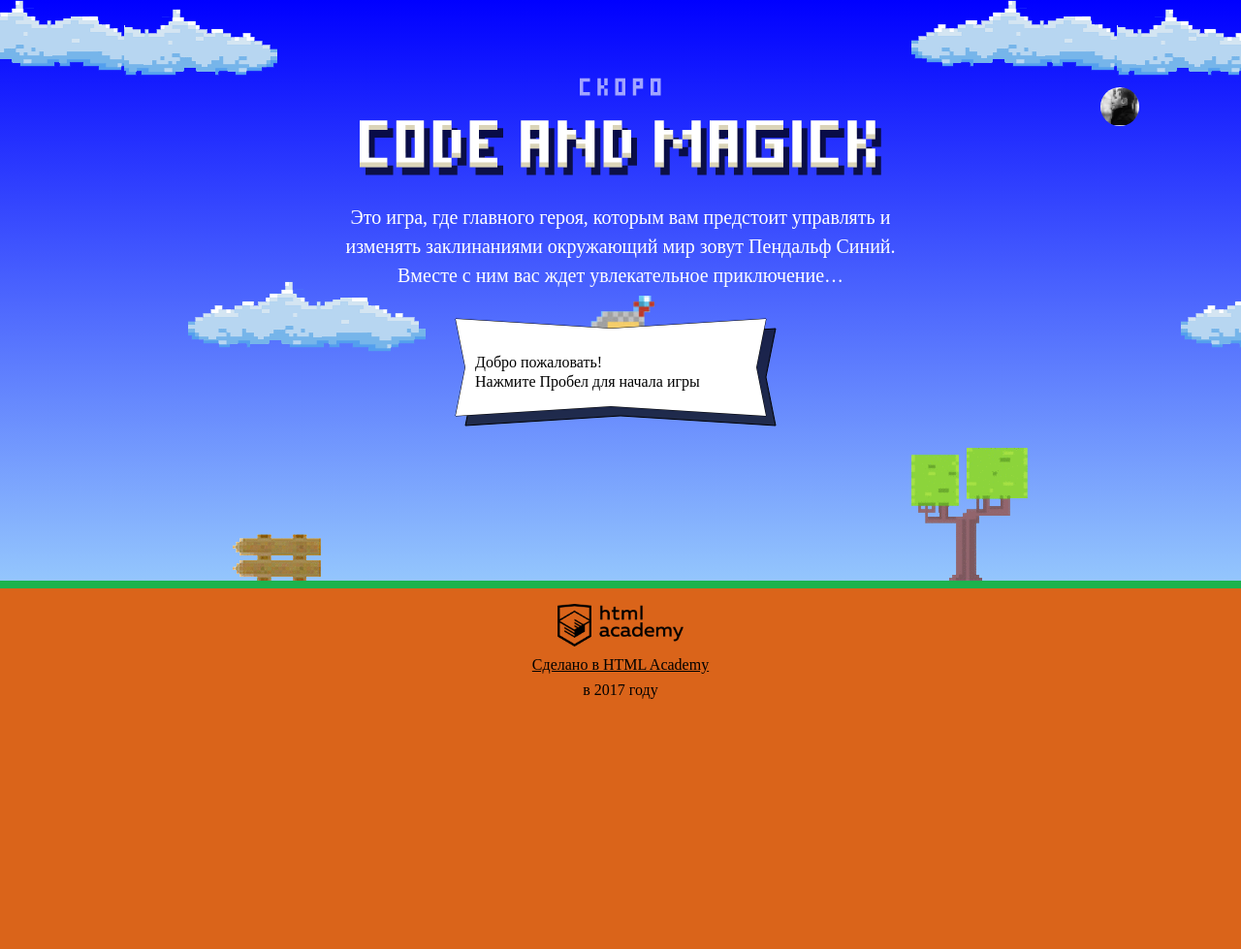
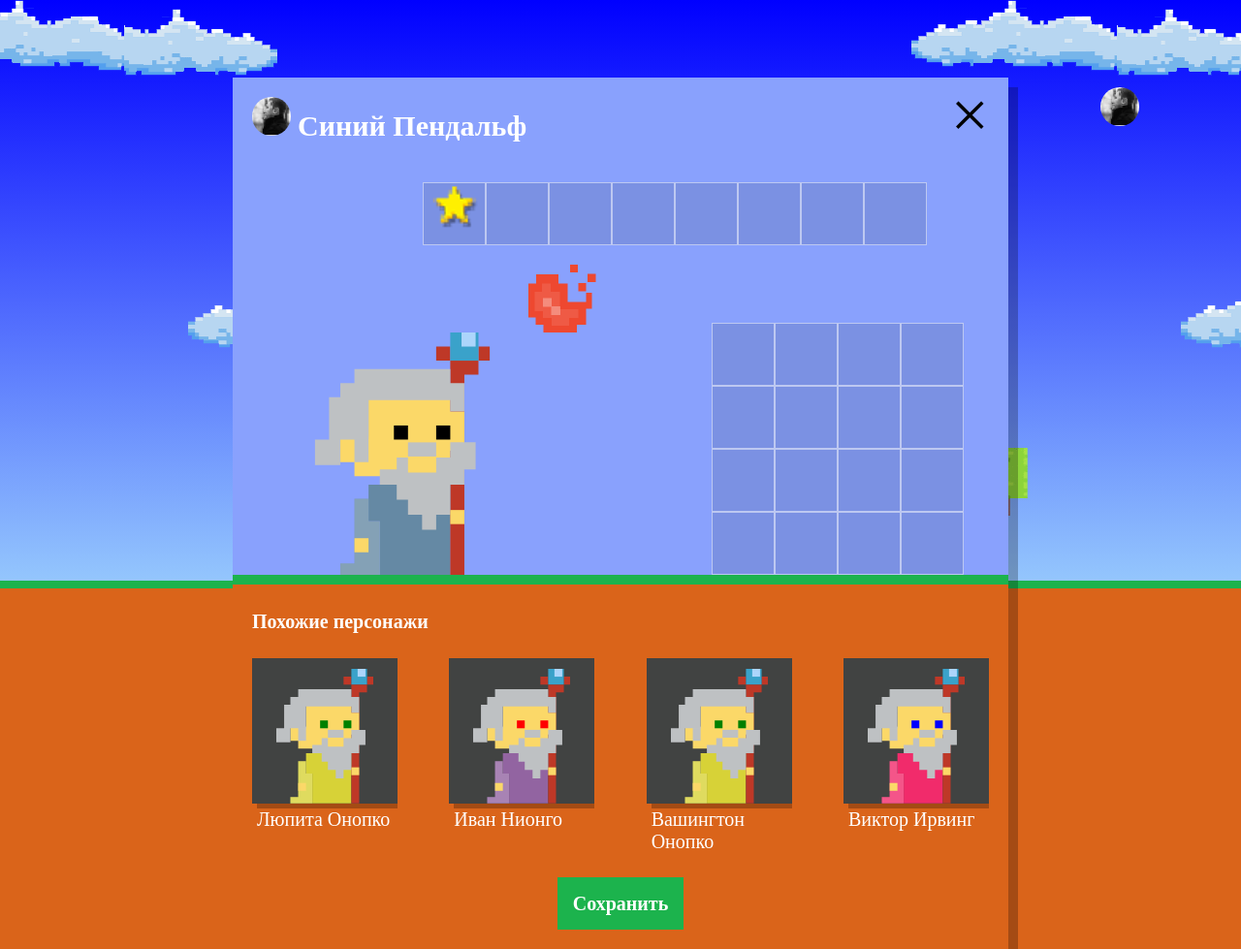
Before and after one commit to EdMSL/674437-code-and-magick, a website: page index.html in a window 1280 px wide. Shown: the whole page at 97% size. Before the commit the page ends 800 px from the top, so only its background shows below. Drawn offline with Linux system fonts and the light colour scheme; a web font is replaced by a local one.

Commit message:
Выполнен скрипт по выводу похожих волшебников

```diff
--- a/index.html
+++ b/index.html
@@ -199,6 +199,7 @@
     return height * (1 / 3) - getWizardHeight();
   };
 </script>
+<script src="js/setup.js"></script>
 <script src="js/stat.js"></script>
 <script src="js/game.js"></script>
 
--- /dev/null
+++ b/js/setup.js
@@ -0,0 +1,65 @@
+'use strict';
+
+var setup = document.querySelector('.setup');
+var setupSimilar = document.querySelector('.setup-similar');
+var totalSimilarWizards = 4;
+var availableNamesOfWizard = ['Иван', 'Хуан Себастьян', 'Мария', 'Кристоф', 'Виктор', 'Юлия', 'Люпита', 'Вашингтон'];
+var availableSurnamesOfWizard = ['да Марья', 'Верон', 'Мирабелла', 'Вальц', 'Онопко', 'Топольницкая', 'Нионго', 'Ирвинг'];
+var availableCoatColor = ['rgb(101, 137, 164)', 'rgb(241, 43, 107)', 'rgb(146, 100, 161)', 'rgb(56, 159, 117)', 'rgb(215, 210, 55)', 'rgb(0, 0, 0)'];
+var availableEyesColor = ['black', 'red', 'blue', 'yellow', 'green'];
+
+function getRandomNumber(min, max) {
+  return Math.floor(Math.random() * (max - min + 1)) + min;
+}
+
+function generateWizardName(names, surnames) {
+  return names[getRandomNumber(0, names.length - 1)] + ' ' + surnames[getRandomNumber(0, surnames.length - 1)];
+}
+
+function generateSimilarWizardData() {
+  var similarWizard = {};
+
+  similarWizard.name = generateWizardName(availableNamesOfWizard, availableSurnamesOfWizard);
+  similarWizard.coatColor = availableCoatColor[getRandomNumber(0, availableCoatColor.length - 1)];
+  similarWizard.eyesColor = availableEyesColor[getRandomNumber(0, availableEyesColor.length - 1)];
+
+  return similarWizard;
+}
+
+function generateListOfSimilarWizards(totalWizards) {
+  var wizardsList = [];
+  for (var i = 0; i < totalWizards; i++) {
+    wizardsList.push(generateSimilarWizardData());
+  }
+  return wizardsList;
+}
+
+function generateSimilarWizardsListElement(wizardElement) {
+  var similarWizardTemplate = document.querySelector('#similar-wizard-template').content.querySelector('.setup-similar-item');
+  var similarWizardElement = similarWizardTemplate.cloneNode(true);
+  var similarWizardName = similarWizardElement.querySelector('.setup-similar-label');
+  var similarWizardCoatColor = similarWizardElement.querySelector('.wizard-coat');
+  var similarWizardEyesColor = similarWizardElement.querySelector('.wizard-eyes');
+
+  similarWizardName.textContent = wizardElement.name;
+  similarWizardCoatColor.style.fill = wizardElement.coatColor;
+  similarWizardEyesColor.style.fill = wizardElement.eyesColor;
+
+  return similarWizardElement;
+}
+
+function renderListOfSimilarWizards(wizardsList) {
+  var similarWizardsList = document.querySelector('.setup-similar-list');
+  var fragment = document.createDocumentFragment();
+
+  for (var i = 0; i < wizardsList.length; i++) {
+    fragment.appendChild(generateSimilarWizardsListElement(wizardsList[i]));
+  }
+
+  similarWizardsList.appendChild(fragment);
+}
+
+setup.classList.remove('hidden');
+setupSimilar.classList.remove('hidden');
+
+renderListOfSimilarWizards(generateListOfSimilarWizards(totalSimilarWizards));
```
Also changed, not shown: 1 other file.
